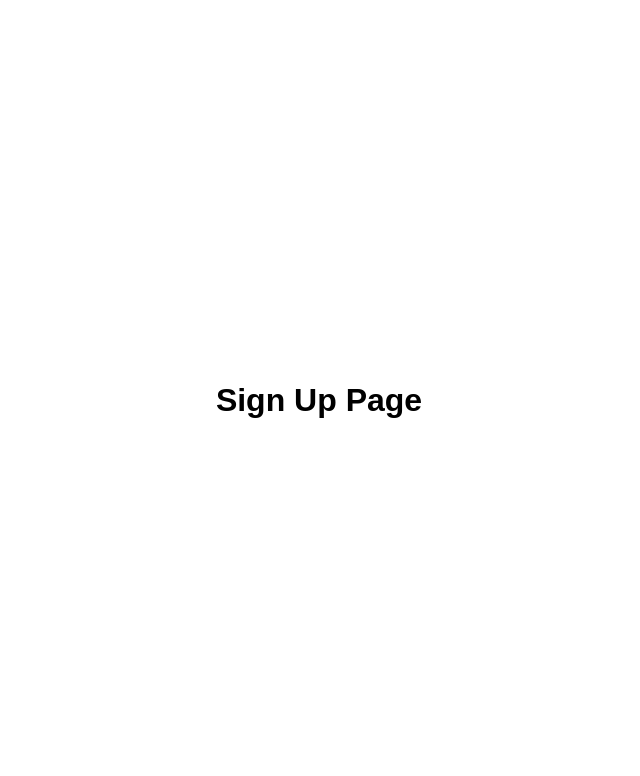
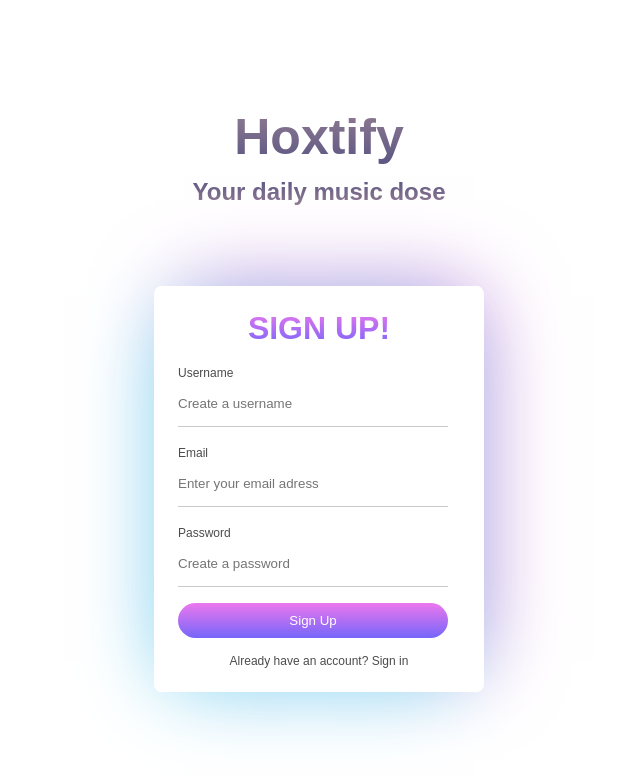
Before and after one commit to MarvinRoot/hoxton-react-project, a React (Vite) app: page /sign-up in a window 1280 px wide. Shown: the top 776 px of the page, without its empty margins (321-961 px from the left). Built offline with nearby package versions, Linux system fonts and the light colour scheme.

Commit message:
Finished styling the sign-up page

```diff
--- a/src/App.css
+++ b/src/App.css
@@ -10,12 +10,12 @@ body {
   display: grid;
   place-items: center;
 }
-.sign-in {
+.sign-in, .sign-up {
   height: 100vh;
   display: grid;
   place-content: center;
 }
-.sign-in .logo{
+.logo{
   align-content: flex-end;
   margin-bottom: 0.7rem;
   text-align: center;
@@ -24,7 +24,7 @@ body {
   -webkit-background-clip: text;
   -webkit-text-fill-color: transparent;
 }
-.sign-in h2{
+h2{
   margin-bottom: 5rem;
   text-align: center;
   background: -webkit-linear-gradient(rgba(24, 17, 80, 0.712),rgba(66, 29, 66, 0.575) );
@@ -82,4 +82,5 @@ body {
   border-radius: 25px;
   padding: 10px;
   width: 270px ;
+  cursor: pointer;
 }
--- a/src/components/pages/SignIn.jsx
+++ b/src/components/pages/SignIn.jsx
@@ -11,12 +11,12 @@ export function SignIn() {
                     <h1>Hey there!</h1>
 
                     <label>
-                        <span>Enter your email adress</span>
+                        <span>Email</span>
                         <input required type="email" placeholder="Enter your email adress" />
                     </label>
 
                     <label>
-                        <span>Enter your password</span>
+                        <span>Password</span>
                         <input required type="password" placeholder="Enter your password" />
                     </label>
 
--- a/src/components/pages/SignUp.jsx
+++ b/src/components/pages/SignUp.jsx
@@ -1,5 +1,38 @@
+import { useNavigate } from "react-router-dom"
+
 export function SignUp() {
+    const navigate = useNavigate()
+
     return (
-        <h1>Sign Up Page</h1>
+        <div className="sign-up">
+            <h1 className="logo">Hoxtify</h1>
+            <h2>Your daily music dose</h2>
+            <form>
+                <div className="container">
+                    <h1>SIGN UP!</h1>
+
+                    <label>
+                        <span>Username</span>
+                        <input required type="text" placeholder="Create a username" />
+                    </label>
+
+                    <label>
+                        <span>Email</span>
+                        <input required type="email" placeholder="Enter your email adress" />
+                    </label>
+
+                    <label>
+                        <span>Password</span>
+                        <input required type="password" placeholder="Create a password" />
+                    </label>
+
+                    <button type="submit" value="Submit">
+                        Sign Up
+                    </button>
+
+                    <p onClick={() => navigate('/sign-in')}>Already have an account? Sign in</p>
+                </div>
+            </form>
+        </div>
     )
 }
```
